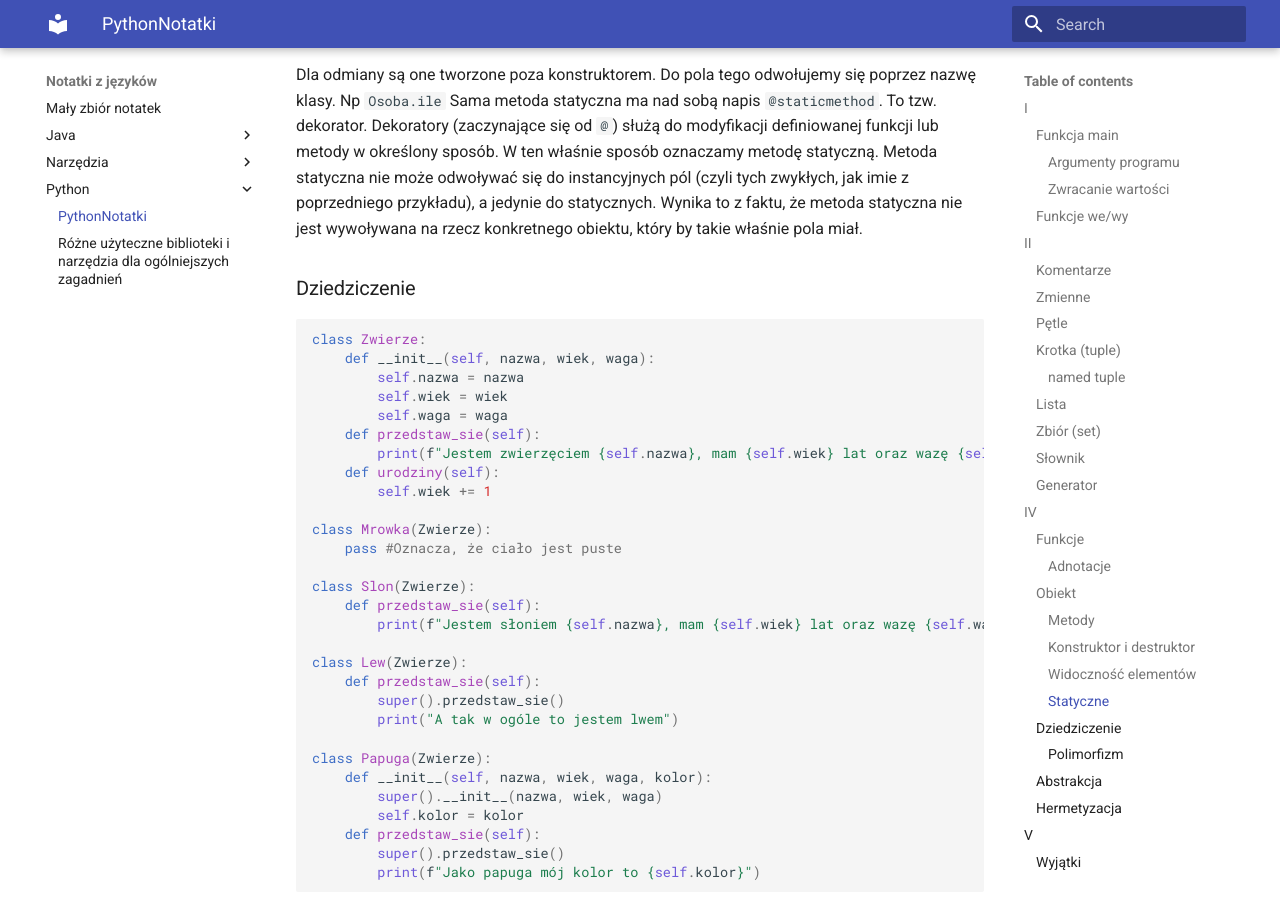
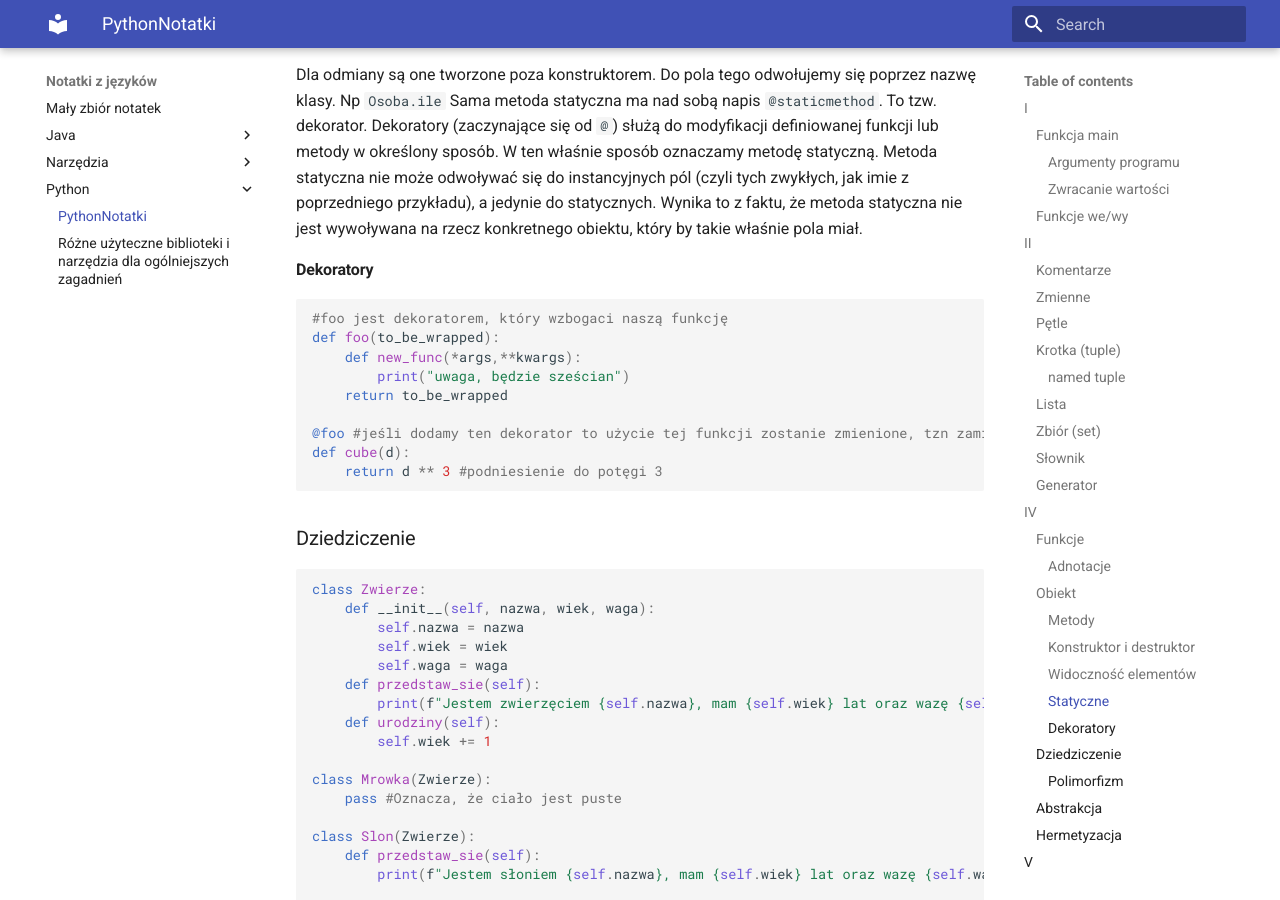
Before and after one commit to pktiuk/notatki_z_jezykow, an MkDocs documentation site: the page built from docs/Python/PythonNotatki.md, in a window 1280 px wide and 900 px high, scrolled down 11939 px. Built offline with MkDocs 1.6.1 and Material for MkDocs 9.7.7, drawn with Linux system fonts in a browser that asks for light colours.

Commit message:
Opisanie dekoratorów

````diff
--- a/docs/Python/PythonNotatki.md
+++ b/docs/Python/PythonNotatki.md
@@ -508,6 +508,19 @@ Dla odmiany są one tworzone poza konstruktorem. Do pola tego odwołujemy się p
 Sama metoda statyczna ma nad sobą napis `@staticmethod`. To tzw. dekorator. Dekoratory (zaczynające się od `@`) służą do modyfikacji definiowanej funkcji lub metody w określony sposób. W ten właśnie sposób oznaczamy metodę statyczną.
 Metoda statyczna nie może odwoływać się do instancyjnych pól (czyli tych zwykłych, jak imie z poprzedniego przykładu), a jedynie do statycznych. Wynika to z faktu, że metoda statyczna nie jest wywoływana na rzecz konkretnego obiektu, który by takie właśnie pola miał.
 
+#### Dekoratory
+```python
+#foo jest dekoratorem, który wzbogaci naszą funkcję
+def foo(to_be_wrapped):
+    def new_func(*args,**kwargs):
+        print("uwaga, będzie sześcian")
+    return to_be_wrapped
+
+@foo #jeśli dodamy ten dekorator to użycie tej funkcji zostanie zmienione, tzn zamiast oryginalnej funkcji cube() otrzymamy "wzbogacone" cube drukujące komunikat przed drukowaniem
+def cube(d):
+    return d ** 3 #podniesienie do potęgi 3
+```
+
 
 ### Dziedziczenie
 ```python
````
